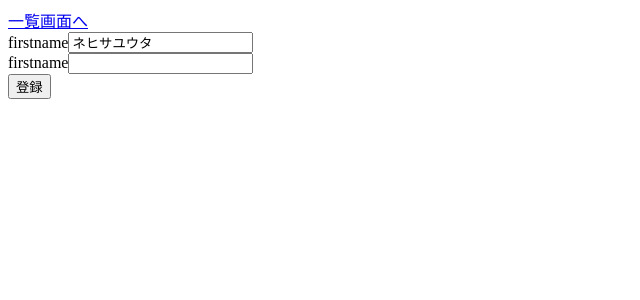
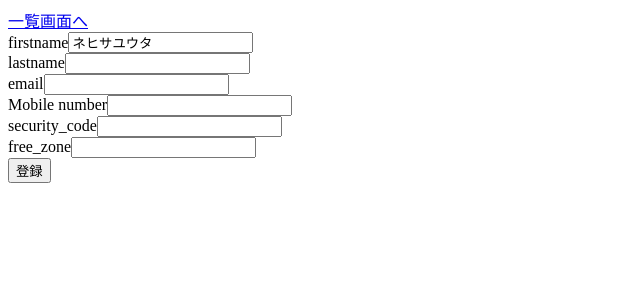
Before and after one commit to sanehisayuta/kimono_web, a Django app: page /kimono/edit/1/ in a window 1280 px wide. Shown: the top 300 px of the page, without its empty margins (0-640 px from the left). Run offline with Django 3.2, Linux system fonts and the light colour scheme; data comes from the database, SQL or seed files in the repository; both versions use the stored data as it was after the commit.

Commit message:
form base

```diff
--- a/Mykimono/kimono/forms.py
+++ b/Mykimono/kimono/forms.py
@@ -4,12 +4,36 @@ from django import forms
 class MessageForm(forms.Form):
     message = forms.CharField(
         label='firstname',
-        max_length=255,
+        max_length=50,
         required=True,
         widget=forms.TextInput()
     )
     lastname = forms.CharField(
         label='lastname',
+        max_length=50,
+        required=True,
+        widget=forms.TextInput()
+    )
+    email = forms.CharField(
+        label='email',
+        max_length=50,
+        required=True,
+        widget=forms.TextInput()
+    )
+    mobile_number = forms.CharField(
+        label='Mobile number',
+        max_length=50,
+        required=True,
+        widget=forms.TextInput()
+    )
+    security_code = forms.CharField(
+        label='security_code',
+        max_length=5,
+        required=True,
+        widget=forms.TextInput()
+    )
+    free_zone = forms.CharField(
+        label='free_zone',
         max_length=255,
         required=True,
         widget=forms.TextInput()
--- a/Mykimono/kimono/models.py
+++ b/Mykimono/kimono/models.py
@@ -1,9 +1,14 @@
 from django.db import models
+from django.utils import timezone
 
 # Create your models here.
 class Message(models.Model):
-    message = models.CharField(max_length=255)
-    lastname = models.CharField(max_length=255)
+    message = models.CharField(max_length=50)
+    lastname = models.CharField(max_length=50)
+    email = models.CharField(max_length=50)
+    mobile_number = models.CharField(max_length=50)
+    security_code = models.CharField(max_length=5)
+    free_zone = models.CharField(max_length=255)
     created_at = models.DateTimeField(auto_now_add=True)
     updated_at = models.DateTimeField(auto_now=True)
 
--- a/Mykimono/kimono/templates/kimono/edit.html
+++ b/Mykimono/kimono/templates/kimono/edit.html
@@ -5,7 +5,12 @@
     <form action="" method="post">
         {{ form.errors.message }}
         <label>{{ form.message.label }}{{ form.message }}</label><br/>
-                <label>{{ form.message.label }}{{ form.lastname }}</label><br/>
+        <label>{{ form.lastname.label }}{{ form.lastname }}</label><br/>
+        <label>{{ form.email.label }}{{ form.email }}</label><br/>
+        <label>{{ form.mobile_number.label }}{{ form.mobile_number }}</label><br/>
+        <label>{{ form.security_code.label }}{{ form.security_code }}</label><br/>
+        <label>{{ form.free_zone.label }}{{ form.free_zone }}</label><br/>
+
         {% csrf_token %}
         <input type="submit" value="登録">
     </form>
```
Also changed, not shown: Mykimono/kimono/templates/kimono/index.html (+9 -1 lines), Mykimono/db.sqlite3, Mykimono/kimono/migrations/0001_initial.py, Mykimono/kimono/migrations/0002_auto_20191217_1552.py (deleted), Mykimono/kimono/migrations/0003_auto_20191217_1557.py (deleted), Mykimono/kimono/migrations/0004_message_lastname.py (deleted).
